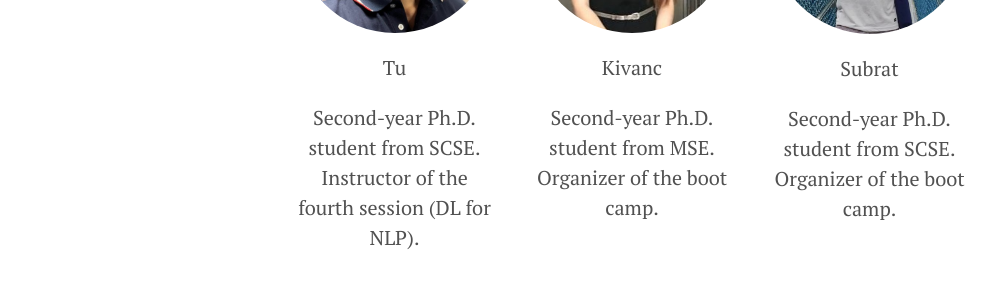
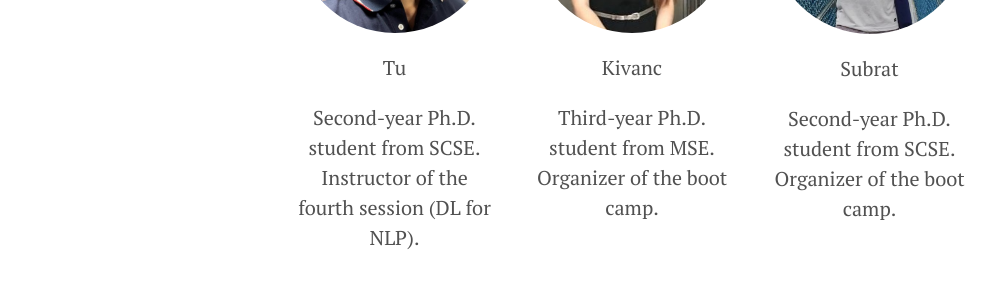
Before and after one commit to m-yuhas/deep-learning-2024, a Jekyll site: the page built from meet.md, in a window 1280 px wide. Shown: the part 1375-1675 px from the top of the page, without its empty margins (8-1009 px from the left). Built offline with Jekyll 4.4.1, drawn with Linux system fonts in a browser that asks for light colours.

Commit message:
Update meet.md

```diff
--- a/meet.md
+++ b/meet.md
@@ -72,7 +72,7 @@ title: Meet The Team
   <div class="team-member">
     <img src="{{site.baseurl | prepend: site.url}}public/team_images/kivanc.jpeg" alt="Kivanc">
     <p>Kivanc</p>
-    <p>Second-year Ph.D. student from MSE. Organizer of the boot camp.</p>
+    <p>Third-year Ph.D. student from MSE. Organizer of the boot camp.</p>
   </div>
 
   <div class="team-member">
```
